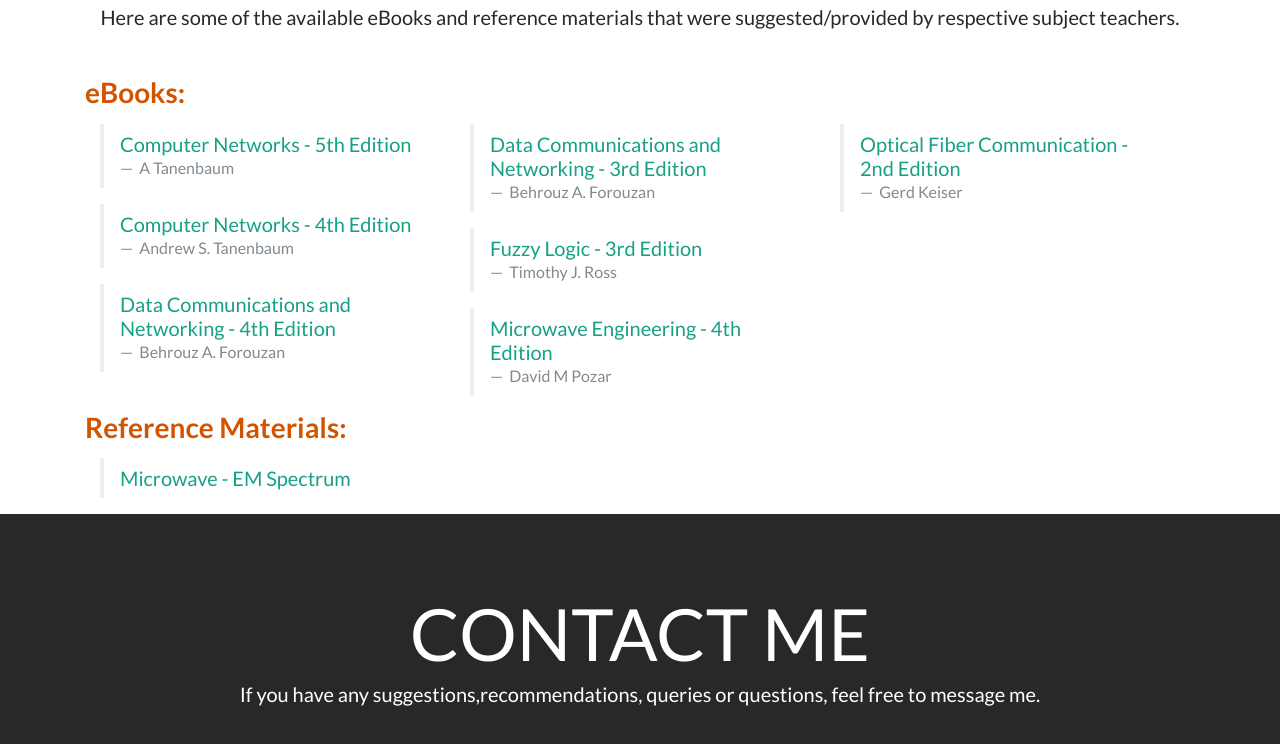
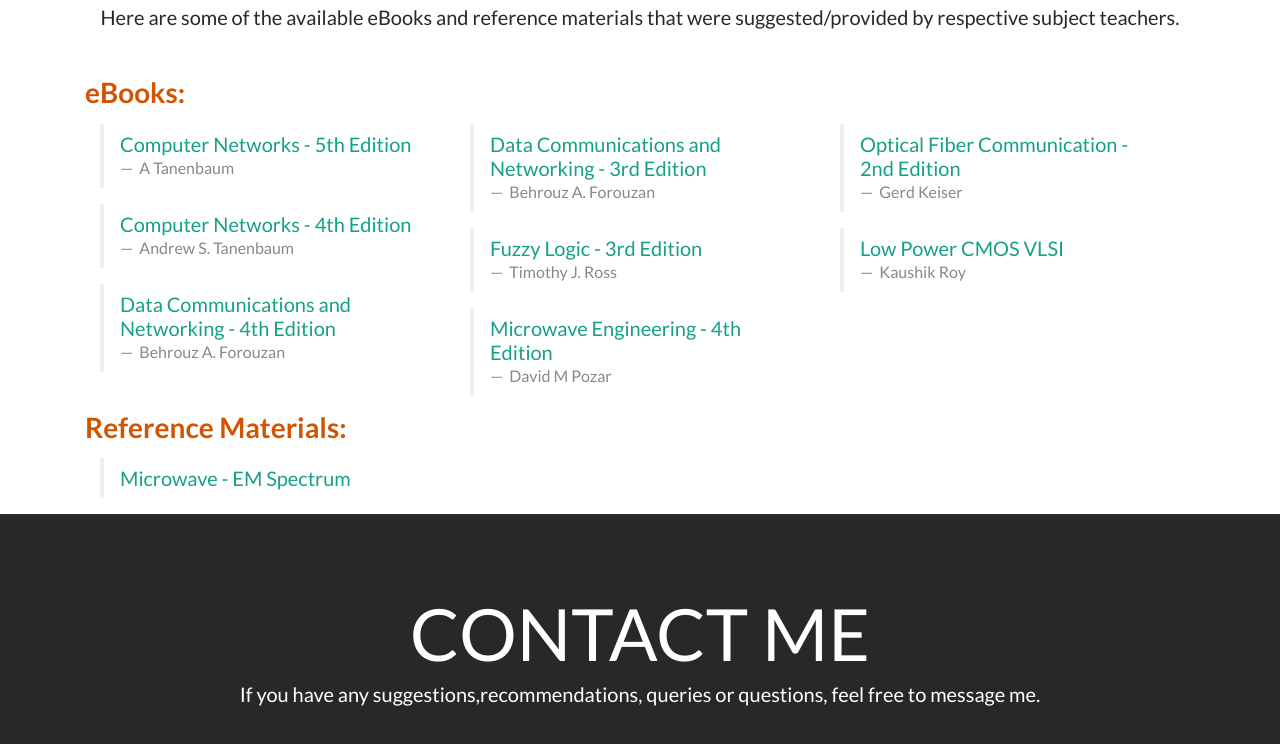
Before and after one commit to nabincodes/manit-ece-6th-sem, a plain HTML site: page index.html in a window 1280 px wide. Shown: the part 9011-9755 px from the top of the page. Drawn offline with Linux system fonts and the light colour scheme; a script that the page names is missing.

Commit message:
updated ebooks section

```diff
--- a/index.html
+++ b/index.html
@@ -542,6 +542,10 @@
                 <a href="https://drive.google.com/open?id=0B3MmzmSbLgV4eUVPVVg5WXFuX0E" target="_blank">Optical Fiber Communication - 2nd Edition</a>
                 <footer class="blockquote-footer"> Gerd Keiser</footer>
               </blockquote>
+              <blockquote class="blockquote">
+                <a href="https://drive.google.com/open?id=0B3MmzmSbLgV4b2xiQTU0SmNhczg" target="_blank">Low Power CMOS VLSI</a>
+                <footer class="blockquote-footer"> Kaushik Roy</footer>
+              </blockquote>
             </div>
           </section>
 
```
